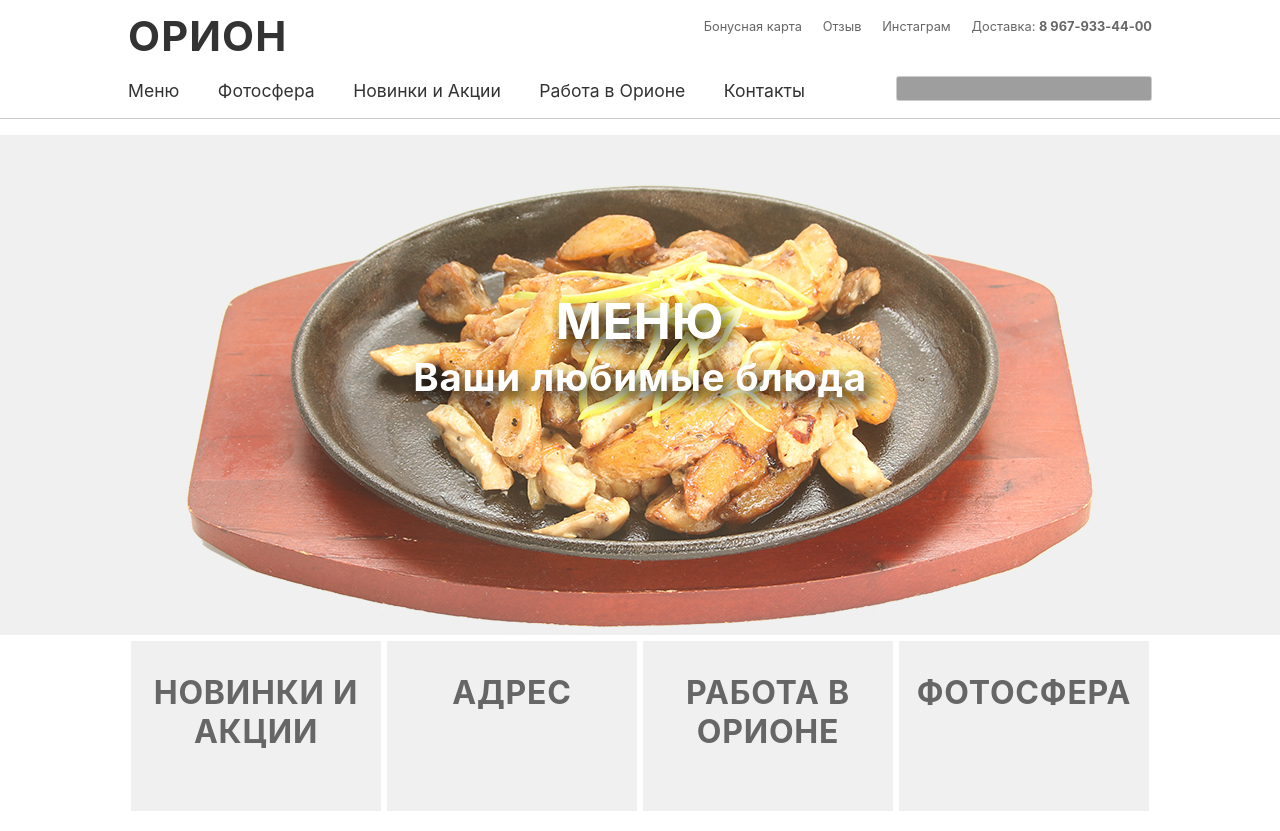
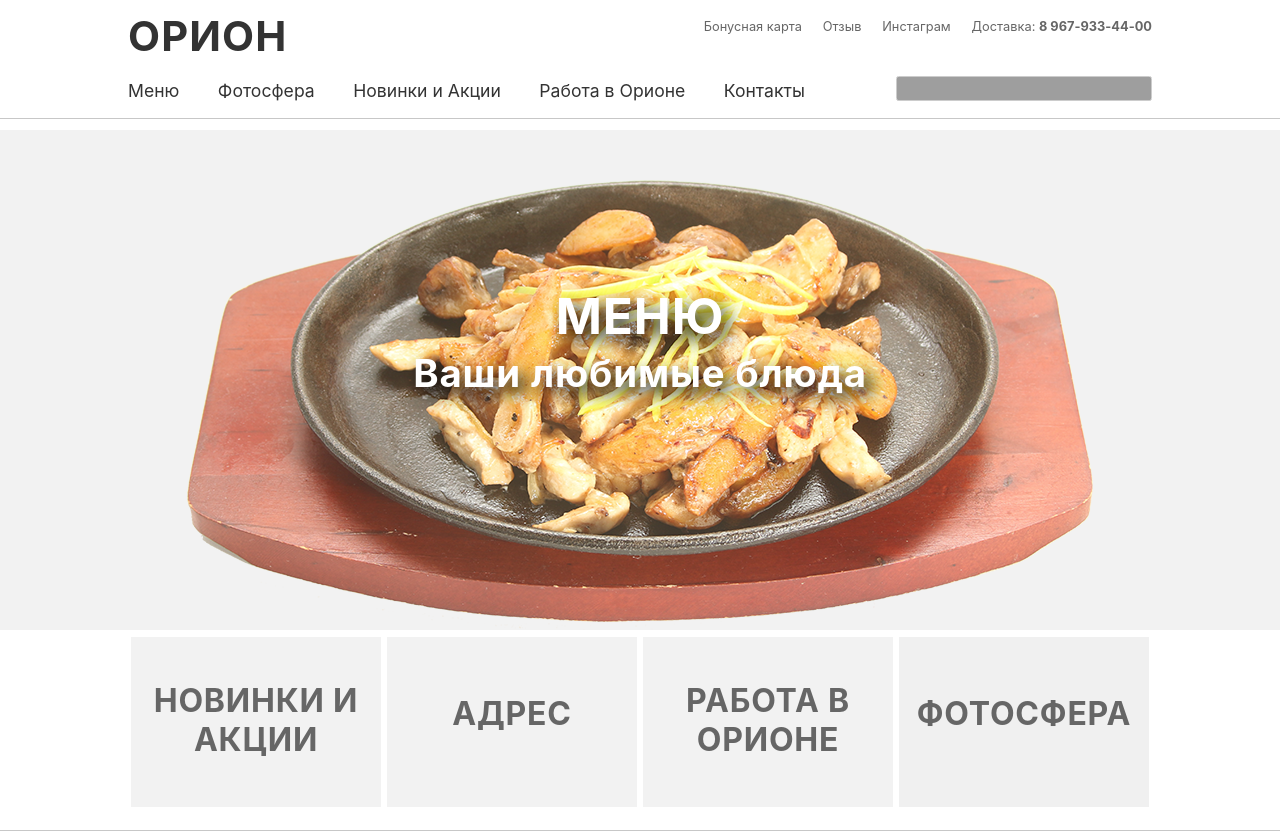
Before and after one commit to aporpa/Orionsky, a plain HTML site: page index.html in a window 1280 px wide. Drawn offline with Linux system fonts and the light colour scheme; grey boxes are pictures that could not be loaded.

Commit message:
perfuktion

```diff
--- a/index.html
+++ b/index.html
@@ -45,24 +45,26 @@
 	<div class="content">
 		<div class="new
 	 hvr-shutter-out-horizontal-green">
-			<p>НОВИНКИ И АКЦИИ</p>
+			<p class="top-text">НОВИНКИ И АКЦИИ</p>
 		</div>
 		<div class="address
 	 hvr-shutter-out-horizontal-orange">
-			<p>АДРЕС</p>
+			<p class="center-text">АДРЕС</p>
 		</div>
 		<div class="job
 	 hvr-shutter-out-horizontal-blue">
-			<p>РАБОТА В ОРИОНЕ</p>
+			<p class="top-text">РАБОТА В ОРИОНЕ</p>
 		</div>
 		<div class="photo
 	 hvr-shutter-out-horizontal-pink">
-			<p>ФОТОСФЕРА</p>
+			<p class="center-text">ФОТОСФЕРА</p>
 		</div>
 		<!-- <figure class="full-width">
-		<img src="http://photoblogstop.com/wp-content/uploads/2012/07/Sierra_HDR_Panorama_DFX8048_2280x819_Q40_wm_mini.jpg" alt="">
-	</figure> -->
+			<img src="http://photoblogstop.com/wp-content/uploads/2012/07/Sierra_HDR_Panorama_DFX8048_2280x819_Q40_wm_mini.jpg" alt="">
+		</figure> -->
 	</div>
+<br>
+<hr>
 <script src="app.js"></script>
 </body>
 
--- a/main.css
+++ b/main.css
@@ -16,7 +16,6 @@ body {
 }
 
 input {
-	color: rgb(153,153,153);
 	position: relative;
 	top: -1px;
 	width: 250px;
@@ -33,7 +32,7 @@ input {
 
 hr {
 	border: 0; height: 1px;
-	background: rgb(204,204,204);
+	background: rgb(199,199,199);
 	padding: 0;
 	margin: 0;
 }
@@ -142,6 +141,16 @@ header .header-minus p > b {
 	color: rgb(102,102,102);
 }
 
+p.top-text {
+	position: relative;
+	top: 12px;
+}
+
+p.center-text {
+	position: relative;
+	top: 25px;
+}
+
 .content > div { margin: .2rem; }
 
 .menu-wrap {
@@ -149,7 +158,7 @@ header .header-minus p > b {
 	display: -ms-flex; display: -o-flex;
 	display: flex;
 	text-align: center;
-	margin-top: 1rem;
+	margin-top: .7rem;
 	margin-bottom: .2rem;
 }
 
@@ -222,7 +231,7 @@ header .header-minus p > b {
 	position: relative;
 
 	/*background: rgb(240,240,240);*/
-	background: rgb(240,240,240);
+	background: rgb(242,242,242);
 
 	-webkit-transition-property: color;
 	transition-property: color;
@@ -282,7 +291,7 @@ header .header-minus p > b {
 	position: relative;
 
 	/*background: rgb(240,240,240);*/
-	background: rgb(240,240,240);
+	background: rgb(242,242,242);
 
 	-webkit-transition-property: color;
 	transition-property: color;
@@ -342,7 +351,7 @@ header .header-minus p > b {
 	position: relative;
 
 	/*background: rgb(240,240,240);*/
-	background: rgb(240,240,240);
+	background: rgb(242,242,242);
 
 	-webkit-transition-property: color;
 	transition-property: color;
```
